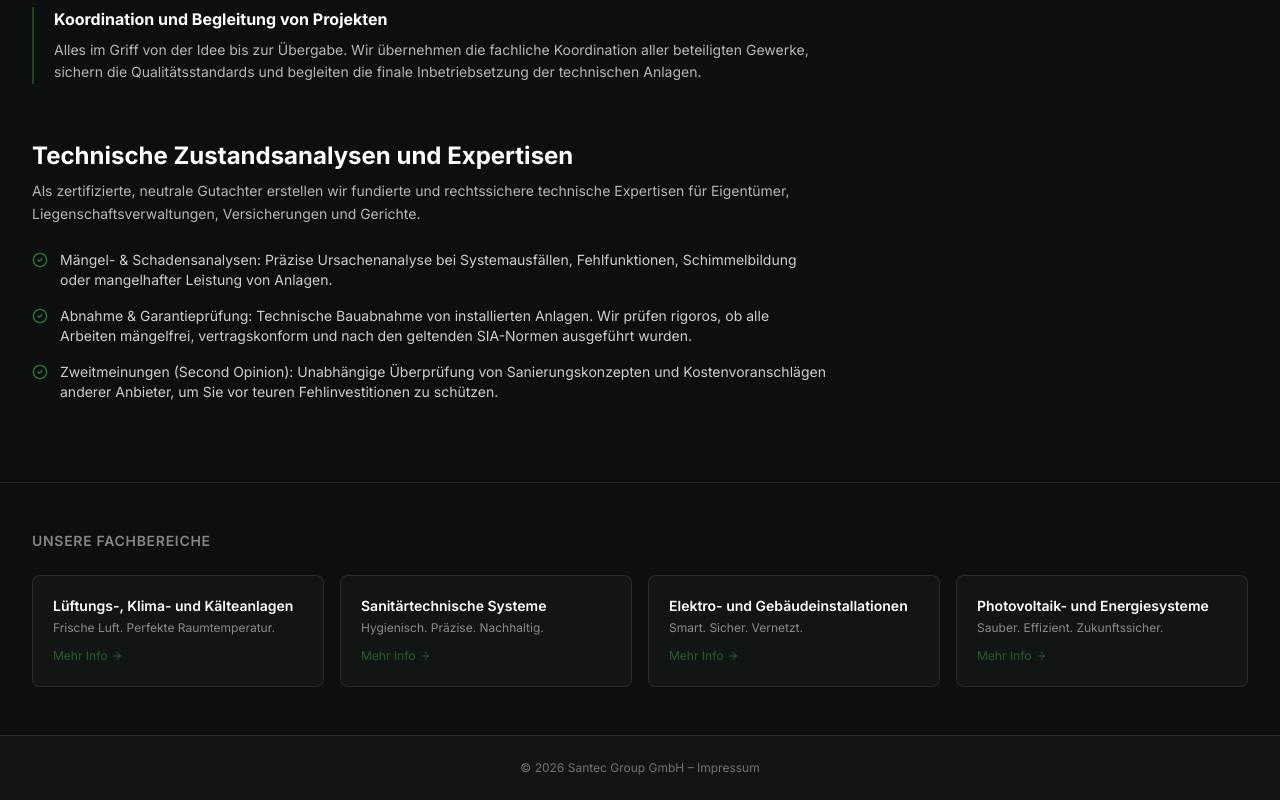
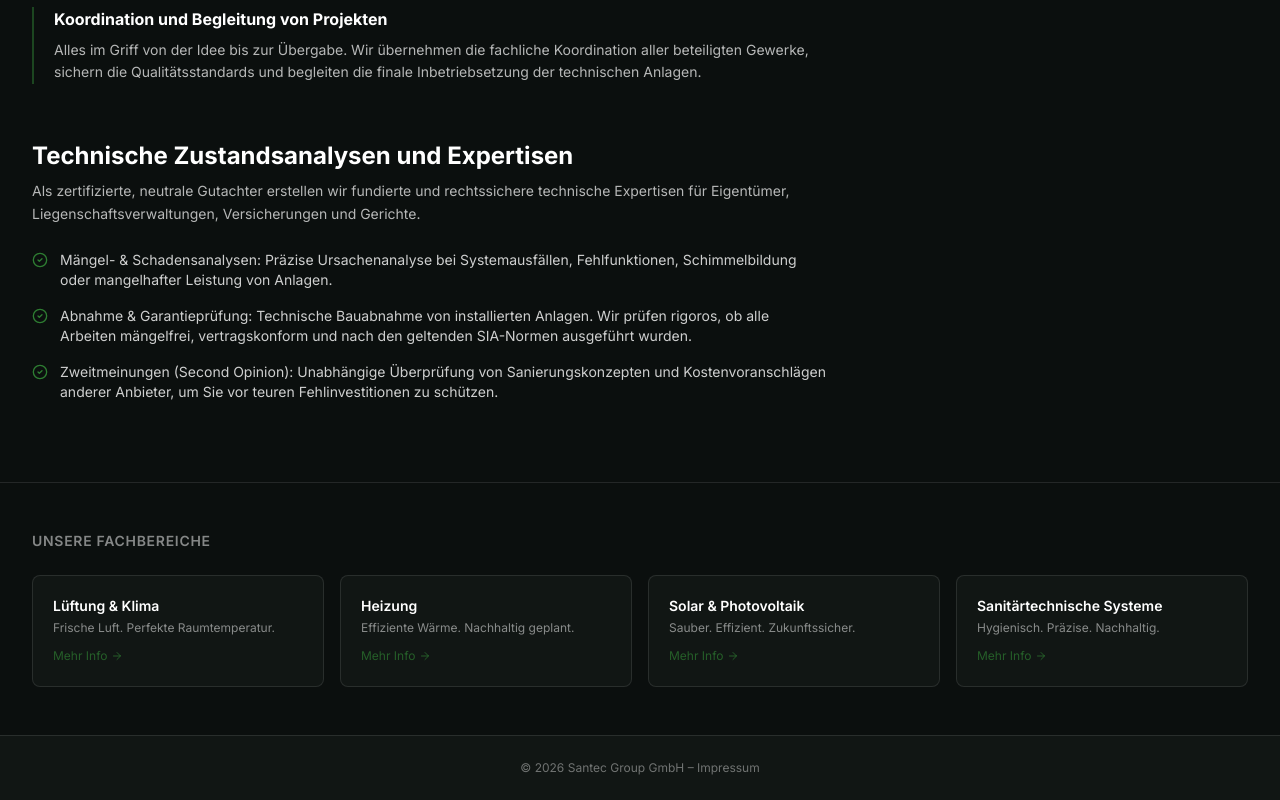
Before and after one commit to apkawtrasie-cyber/santec, a Next.js app: page /gebaeudetechnik in a window 1280 px wide. Shown: the part 1273-2073 px from the top of the page. Built offline with nearby package versions, Linux system fonts and the light colour scheme; no server answers.

Commit message:
feat: tel: CTA buttons, new GT categories (Lüftung/Heizung/Solar/Sanitär), OG image

```diff
--- a/src/app/gebaeudetechnik/[slug]/page.tsx
+++ b/src/app/gebaeudetechnik/[slug]/page.tsx
@@ -131,12 +131,12 @@ export default function GebaeudetechnikDetailPage({
                     <Mail className="h-4 w-4 text-brand-green" />
                     {company.email}
                   </a>
-                  <Link
-                    href="/#kontakt"
+                  <a
+                    href={`tel:${company.phone.replace(/\s+/g, '')}`}
                     className="mt-5 block w-full rounded-md bg-brand-green px-4 py-3 text-center text-sm font-semibold text-bg transition hover:brightness-110"
                   >
                     Kontaktieren Sie uns jetzt
-                  </Link>
+                  </a>
                 </div>
               </div>
             </div>
--- a/src/app/gebaeudetechnik/page.tsx
+++ b/src/app/gebaeudetechnik/page.tsx
@@ -149,12 +149,12 @@ export default function GebaeudetechnikOverviewPage() {
                     <Mail className="h-4 w-4 text-brand-green" />
                     {company.email}
                   </a>
-                  <Link
-                    href="/#kontakt"
+                  <a
+                    href={`tel:${company.phone.replace(/\s+/g, '')}`}
                     className="mt-5 block w-full rounded-md bg-brand-green px-4 py-3 text-center text-sm font-semibold text-bg transition hover:brightness-110"
                   >
                     Kontaktieren Sie uns jetzt
-                  </Link>
+                  </a>
                 </div>
               </div>
             </div>
--- a/src/components/sections/Gebaeudetechnik.tsx
+++ b/src/components/sections/Gebaeudetechnik.tsx
@@ -2,12 +2,12 @@
 
 import Image from 'next/image';
 import Link from 'next/link';
-import { Snowflake, Droplets, Zap, Sun, ChevronRight } from 'lucide-react';
+import { Wind, Flame, Sun, Droplets, ChevronRight } from 'lucide-react';
 import { useI18n } from '@/i18n/I18nProvider';
 import { Button } from '@/components/ui/Button';
 
-const ICONS = [Snowflake, Droplets, Zap, Sun];
-const SLUGS = ['kaelteanlagen', 'sanitaer', 'elektro', 'photovoltaik'];
+const ICONS = [Wind, Flame, Sun, Droplets];
+const SLUGS = ['lueftung-klima', 'heizung', 'solar', 'sanitaer'];
 
 export function Gebaeudetechnik() {
   const { t } = useI18n();
@@ -43,7 +43,7 @@ export function Gebaeudetechnik() {
           <div>
             <ul className="mt-7 overflow-hidden rounded-xl border border-white/20 sm:mt-8">
               {t.gebaeudetechnik.items.map((item, i) => {
-                const Icon = ICONS[i] ?? Snowflake;
+                const Icon = ICONS[i] ?? Wind;
                 const slug = SLUGS[i];
                 return (
                   <li key={slug} className="border-b border-white/10 last:border-0">
--- a/src/i18n/locales/de.ts
+++ b/src/i18n/locales/de.ts
@@ -28,10 +28,10 @@ const de: Dictionary = {
     title: 'Technik für\ndie Zukunft.',
     text: 'Als unabhängige Experten und HLKS-Ingenieure planen, optimieren und kontrollieren wir Ihre Anlagen – störungsfrei, energieeffizient und mit minimalen Betriebskosten.',
     items: [
-      { title: 'Kälteanlagen', desc: 'Lüftungs-, Klima- und Kältesysteme für Wohn-, Gewerbe- und Industriebauten inkl. Luftmengenmessung und Hygienekontrollen.' },
-      { title: 'Sanitärtechnische Systeme', desc: 'Planung und Berechnung hygienisch einwandfreier Trinkwasserinstallationen und Abwassersysteme.' },
-      { title: 'Elektro- & Gebäudeinstallationen', desc: 'Moderne Elektroinfrastrukturen inkl. Smart-Home, Gebäudeautomation und Sicherheitsbeleuchtung.' },
-      { title: 'Photovoltaik- & Energiesysteme', desc: 'Hocheffiziente PV-Anlagen, Stromspeichersysteme und E-Mobilitätslösungen (Wallboxen).' },
+      { title: 'Lüftung & Klima', desc: 'Lüftungssysteme, Klimaanlagen und Kälteanlagen für Wohn-, Gewerbe- und Industriebauten inkl. Luftmengenmessung.' },
+      { title: 'Heizung', desc: 'Wärmepumpen, Fernwärme, Pelletsheizungen und hydraulischer Abgleich – herstellerunabhängig geplant.' },
+      { title: 'Solar & Photovoltaik', desc: 'Hocheffiziente PV-Anlagen, Batteriespeicher und E-Mobilitätslösungen (Wallboxen).' },
+      { title: 'Sanitär', desc: 'Planung hygienisch einwandfreier Trinkwasserinstallationen, Abwassersysteme und Legionellenprüfung.' },
     ],
     infoBtn: 'Mehr Info',
     cta: 'Mehr erfahren',
--- a/src/lib/gebaeudetechnik-data.ts
+++ b/src/lib/gebaeudetechnik-data.ts
@@ -12,8 +12,8 @@ export type GtCategory = {
 
 export const GT_CATEGORIES: GtCategory[] = [
   {
-    slug: 'kaelteanlagen',
-    title: 'Lüftungs-, Klima- und Kälteanlagen',
+    slug: 'lueftung-klima',
+    title: 'Lüftung & Klima',
     tagline: 'Frische Luft. Perfekte Raumtemperatur.',
     imageUrl:
       'https://images.unsplash.com/photo-1585771724684-38269d6639fd?auto=format&fit=crop&w=1600&q=80',
@@ -30,11 +30,11 @@ export const GT_CATEGORIES: GtCategory[] = [
     sections: [
       {
         heading: 'Unser Ansatz',
-        text: 'Wir sind kein gewöhnlicher Installationsbetrieb. Als unabhängige Experten und HLKS-Ingenieure betrachten wir die gesamte Gebäudetechnik als ein vernetztes Gesamtsystem. Wir verkaufen keine Standardgeräte – wir planen, optimieren und kontrollieren Ihre Anlagen, damit sie absolut störungsfrei, energieeffizient und mit minimalen Betriebskosten laufen.',
+        text: 'Als unabhängige Experten und HLKS-Ingenieure betrachten wir die gesamte Gebäudetechnik als ein vernetztes Gesamtsystem. Wir verkaufen keine Standardgeräte – wir planen, optimieren und kontrollieren Ihre Anlagen, damit sie absolut störungsfrei, energieeffizient und mit minimalen Betriebskosten laufen.',
       },
       {
         heading: 'Planung und Konzeption',
-        text: 'Der Grundstein für jedes erfolgreiche Bauvorhaben. Wir entwickeln massgeschneiderte und zukunftssichere Konzepte für die gesamte Haustechnik, exakt abgestimmt auf die spezifischen Anforderungen Ihres Gebäudes.',
+        text: 'Wir entwickeln massgeschneiderte und zukunftssichere Konzepte für Lüftungs- und Klimasysteme, exakt abgestimmt auf die spezifischen Anforderungen Ihres Gebäudes – von der einfachen Wohnraumlüftung bis zur komplexen industriellen Klimatisierung.',
       },
       {
         heading: 'Energieeffizienz- und Betriebsoptimierungen (eBO)',
@@ -42,7 +42,77 @@ export const GT_CATEGORIES: GtCategory[] = [
       },
       {
         heading: 'Unabhängige Gutachten und Expertisen',
-        text: 'Als zertifizierte, neutrale Gutachter erstellen wir fundierte und rechtssichere technische Expertisen für Eigentümer, Liegenschaftsverwaltungen, Versicherungen und Gerichte. Präzise Ursachenanalyse bei Systemausfällen, Fehlfunktionen oder mangelhafter Leistung von Lüftungs- und Kälteanlagen.',
+        text: 'Als zertifizierte, neutrale Gutachter erstellen wir fundierte und rechtssichere technische Expertisen. Präzise Ursachenanalyse bei Systemausfällen, Fehlfunktionen oder mangelhafter Leistung von Lüftungs- und Kälteanlagen.',
+      },
+    ],
+  },
+  {
+    slug: 'heizung',
+    title: 'Heizung',
+    tagline: 'Effiziente Wärme. Nachhaltig geplant.',
+    imageUrl:
+      'https://images.unsplash.com/photo-1558618666-fcd25c85cd64?auto=format&fit=crop&w=1600&q=80',
+    intro:
+      'Moderne und energieeffiziente Heizungssysteme für Ihr Gebäude. Als unabhängige HLKS-Ingenieure planen und optimieren wir Heizungsanlagen ohne Bindung an Hersteller – von der Wärmepumpe über Fernwärme bis zur Pelletsheizung. Unser Fokus liegt auf dem hydraulischen Abgleich und der Systemintegration für maximale Effizienz.',
+    features: [
+      'Wärmepumpen (Luft/Wasser, Erdwärme)',
+      'Fernwärme-Übergabestationen',
+      'Pelletsheizungen & Biomasse',
+      'Hydraulischer Abgleich',
+      'Heizungsoptimierung & eBO',
+      'Sanierungs- und Ersatzkonzepte',
+    ],
+    sections: [
+      {
+        heading: 'Unser Ansatz',
+        text: 'Als unabhängige HLKS-Ingenieure sind wir an keinen Hersteller gebunden. Wir wählen für Sie die optimale Heizungstechnologie aus – basierend auf Ihrem Gebäude, Ihrem Budget und den aktuellen Energiepreisen. Unser Ziel ist immer der maximale Wirkungsgrad bei minimalen Betriebskosten.',
+      },
+      {
+        heading: 'Planung und Konzeption von Heizungsanlagen',
+        text: 'Von der Auslegungsberechnung bis zur Planung der Rohrführung: Wir entwickeln ein massgeschneidertes Heizungskonzept für Ihr Gebäude. Besonderer Fokus liegt auf dem hydraulischen Abgleich, damit jeder Raum gleichmässig und effizient mit Wärme versorgt wird.',
+      },
+      {
+        heading: 'Heizungsersatz und Sanierungskonzepte',
+        text: 'Alte Ölheizung oder defektes Heizsystem? Wir analysieren Ihren Bedarf und entwickeln herstellerunabhängige Strategien für den Heizungsersatz – inklusive Förderberatung (Bundes- und Kantonsbeiträge) für den Wechsel auf erneuerbare Energien.',
+      },
+      {
+        heading: 'Energieeffizienz- und Betriebsoptimierungen (eBO)',
+        text: 'Ihre bestehende Heizungsanlage kann effizienter laufen. Wir überprüfen die Einstellparameter, führen den hydraulischen Abgleich durch und optimieren die Betriebszeiten – spürbare Einsparungen ohne grossen Investitionsaufwand.',
+      },
+    ],
+  },
+  {
+    slug: 'solar',
+    title: 'Solar & Photovoltaik',
+    tagline: 'Sauber. Effizient. Zukunftssicher.',
+    imageUrl:
+      'https://images.unsplash.com/photo-1509391366360-2e959784a276?auto=format&fit=crop&w=1600&q=80',
+    intro:
+      'Nachhaltige Stromerzeugung direkt auf Ihrem Dach. Wir planen hocheffiziente Photovoltaikanlagen, optimieren Stromspeichersysteme und konzipieren intelligente Lösungen für die E-Mobilität (Ladestationen/Wallboxen).',
+    features: [
+      'Photovoltaikanlagen (PV)',
+      'Batteriespeichersysteme',
+      'E-Mobilität & Wallboxen',
+      'Netzeinspeisung & Eigenverbrauch',
+      'Ertragsanalysen & Renditeberechnung',
+      'Wartung und Monitoring',
+    ],
+    sections: [
+      {
+        heading: 'Unser Ansatz',
+        text: 'Als unabhängige Energieexperten planen wir hocheffiziente PV-Anlagen ohne Bindung an einen Hersteller – immer mit dem Ziel, maximalen Eigenverbrauch und minimale Amortisationszeit zu erreichen.',
+      },
+      {
+        heading: 'Planung und Konzeption von PV-Anlagen',
+        text: 'Wir analysieren Ihre Dachfläche, Ausrichtung und Ihren Stromverbrauch und berechnen den optimalen Anlagentyp. Das Ergebnis: ein massgeschneidertes Solarkonzept mit realistischer Ertragsanalyse und Amortisationsrechnung.',
+      },
+      {
+        heading: 'Sanierungs- und Modernisierungskonzepte',
+        text: 'Bestehende PV-Anlage veraltet? Wir entwickeln herstellerunabhängige Strategien für die Modernisierung und Leistungssteigerung Ihrer Solaranlage – inklusive Integration von Batteriespeichern und Wallboxen für E-Mobilität.',
+      },
+      {
+        heading: 'Unabhängige Gutachten und Expertisen',
+        text: 'Als zertifizierte, neutrale Gutachter prüfen wir PV-Anlagen nach geltenden Normen und erstellen rechtssichere Expertisen. Technische Bauabnahme, Zweitmeinungen zu Kostenvoranschlägen und Ertragsanalysen.',
       },
     ],
   },
@@ -65,89 +135,19 @@ export const GT_CATEGORIES: GtCategory[] = [
     sections: [
       {
         heading: 'Unser Ansatz',
-        text: 'Wir sind kein gewöhnlicher Installationsbetrieb. Als unabhängige Experten und HLKS-Ingenieure betrachten wir die gesamte Gebäudetechnik als ein vernetztes Gesamtsystem. Wir verkaufen keine Standardgeräte – wir planen, optimieren und kontrollieren Ihre Anlagen, damit sie absolut störungsfrei, energieeffizient und mit minimalen Betriebskosten laufen.',
+        text: 'Als unabhängige HLKS-Ingenieure betrachten wir Sanitäranlagen als Teil des vernetzten Gebäudesystems. Wir planen, optimieren und kontrollieren Ihre Installationen für störungsfreien, hygienisch einwandfreien Betrieb.',
       },
       {
         heading: 'Planung und Konzeption',
-        text: 'Der Grundstein für jedes erfolgreiche Bauvorhaben. Wir entwickeln massgeschneiderte und zukunftssichere Konzepte für Sanitäranlagen, exakt abgestimmt auf die spezifischen Anforderungen Ihres Gebäudes.',
+        text: 'Wir entwickeln massgeschneiderte Konzepte für Sanitäranlagen, exakt abgestimmt auf die Anforderungen Ihres Gebäudes – von der Trinkwasserinstallation bis zum Entwässerungssystem.',
       },
       {
         heading: 'Energieeffizienz und Wasseroptimierung',
-        text: 'Wir analysieren bestehende Sanitäranlagen und spüren versteckte Einsparpotenziale auf. Durch eine systematische Feinabstimmung der Systeme im laufenden Betrieb senken wir Ihre Wasser- und Energiekosten nachhaltig.',
+        text: 'Wir analysieren bestehende Sanitäranlagen und spüren versteckte Einsparpotenziale auf. Durch systematische Feinabstimmung senken wir Ihre Wasser- und Energiekosten nachhaltig.',
       },
       {
         heading: 'Unabhängige Gutachten und Expertisen',
-        text: 'Als zertifizierte, neutrale Gutachter erstellen wir fundierte technische Expertisen für Eigentümer, Liegenschaftsverwaltungen und Versicherungen. Inklusive Abnahme und Garantieprüfung nach geltenden SIA-Normen.',
-      },
-    ],
-  },
-  {
-    slug: 'elektro',
-    title: 'Elektro- und Gebäudeinstallationen',
-    tagline: 'Smart. Sicher. Vernetzt.',
-    imageUrl:
-      'https://images.unsplash.com/photo-1621905252507-b35492cc74b4?auto=format&fit=crop&w=1600&q=80',
-    intro:
-      'Umfassende technische Beurteilung und Planung moderner Elektroinfrastrukturen. Wir integrieren Stark- und Schwachstromanlagen, Sicherheitsbeleuchtungen und moderne Gebäudeautomationssysteme (Smart Home) in das Gesamtkonzept.',
-    features: [
-      'Starkstrom- und Schwachstromanlagen',
-      'Sicherheitsbeleuchtung & Notlicht',
-      'Gebäudeautomation (Smart Home)',
-      'Schalttafelbau und -prüfung',
-      'Blitzschutz und Erdung',
-      'Ladeinfrastruktur (EV)',
-    ],
-    sections: [
-      {
-        heading: 'Unser Ansatz',
-        text: 'Wir sind kein gewöhnlicher Installationsbetrieb. Als unabhängige Experten betrachten wir die gesamte Gebäudetechnik als ein vernetztes Gesamtsystem. Wir planen, optimieren und kontrollieren Ihre Elektroanlagen, damit sie sicher, zukunftsfähig und energieeffizient sind.',
-      },
-      {
-        heading: 'Planung und Konzeption',
-        text: 'Der Grundstein für jedes erfolgreiche Bauvorhaben. Wir entwickeln massgeschneiderte Konzepte für die gesamte Elektroinstallation, exakt abgestimmt auf die Anforderungen Ihres Gebäudes – inklusive BIM-Integration auf Wunsch.',
-      },
-      {
-        heading: 'Koordination und Begleitung von Projekten',
-        text: 'Alles im Griff von der Idee bis zur Übergabe. Wir übernehmen die fachliche Koordination aller beteiligten Gewerke, sichern die Qualitätsstandards und begleiten die finale Inbetriebsetzung der elektrischen Anlagen.',
-      },
-      {
-        heading: 'Unabhängige Gutachten und Expertisen',
-        text: 'Als zertifizierte, neutrale Gutachter erstellen wir fundierte Expertisen für Eigentümer, Liegenschaftsverwaltungen und Versicherungen. Technische Bauabnahme und Garantieprüfung nach SIA-Normen.',
-      },
-    ],
-  },
-  {
-    slug: 'photovoltaik',
-    title: 'Photovoltaik- und Energiesysteme',
-    tagline: 'Sauber. Effizient. Zukunftssicher.',
-    imageUrl:
-      'https://images.unsplash.com/photo-1509391366360-2e959784a276?auto=format&fit=crop&w=1600&q=80',
-    intro:
-      'Nachhaltige Stromerzeugung direkt auf Ihrem Dach. Wir planen hocheffiziente Photovoltaikanlagen, optimieren Stromspeichersysteme und konzipieren intelligente Lösungen für die E-Mobilität (Ladestationen/Wallboxen).',
-    features: [
-      'Photovoltaikanlagen (PV)',
-      'Batteriespeichersysteme',
-      'E-Mobilität & Wallboxen',
-      'Netzeinspeisung & Eigenverbrauch',
-      'Ertragsanalysen & Renditeberechnung',
-      'Wartung und Monitoring',
-    ],
-    sections: [
-      {
-        heading: 'Unser Ansatz',
-        text: 'Wir sind kein gewöhnlicher Installationsbetrieb. Als unabhängige Energieexperten planen wir hocheffiziente PV-Anlagen ohne Bindung an einen Hersteller – immer mit dem Ziel, maximalen Eigenverbrauch und minimale Amortisationszeit zu erreichen.',
-      },
-      {
-        heading: 'Sanierungs- und Modernisierungskonzepte',
-        text: 'Zukunftssichere Planung für bestehende Immobilien. Wir entwickeln herstellerunabhängige Strategien für die energetische Sanierung und die Dekarbonisierung (CO₂-Reduktion) Ihres Gebäudeparks.',
-      },
-      {
-        heading: 'Energieeffizienz- und Betriebsoptimierungen (eBO)',
-        text: 'Ihre Energieanlage kann mehr leisten. Wir analysieren bestehende PV-Systeme im Detail, spüren Leistungsverluste auf und führen eine systematische Feinabstimmung durch, um Ihren Solarertrag zu maximieren.',
-      },
-      {
-        heading: 'Unabhängige Gutachten und Expertisen',
-        text: 'Als zertifizierte, neutrale Gutachter prüfen wir PV-Anlagen nach geltenden Normen und erstellen rechtssichere Expertisen. Technische Bauabnahme, Zweitmeinungen zu Kostenvoranschlägen und Ertragsanalysen.',
+        text: 'Als zertifizierte, neutrale Gutachter erstellen wir fundierte technische Expertisen für Eigentümer, Liegenschaftsverwaltungen und Versicherungen. Inklusive Abnahme und Garantieprüfung nach SIA-Normen.',
       },
     ],
   },
```
Also changed, not shown: src/app/layout.tsx (+12 -0 lines), src/app/sanierung/page.tsx (+6 -6 lines), src/i18n/locales/en.ts (+4 -4 lines), src/i18n/locales/fr.ts (+4 -4 lines), src/i18n/locales/it.ts (+4 -4 lines).
